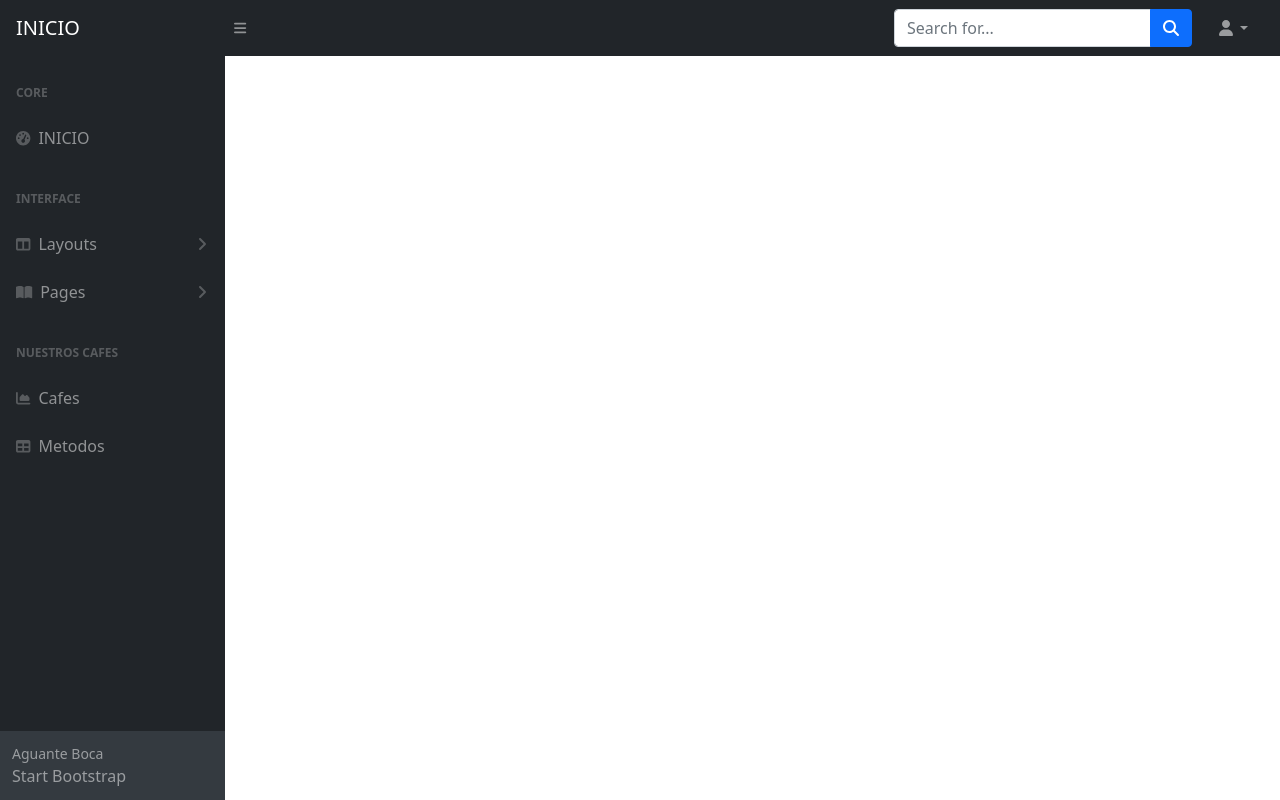
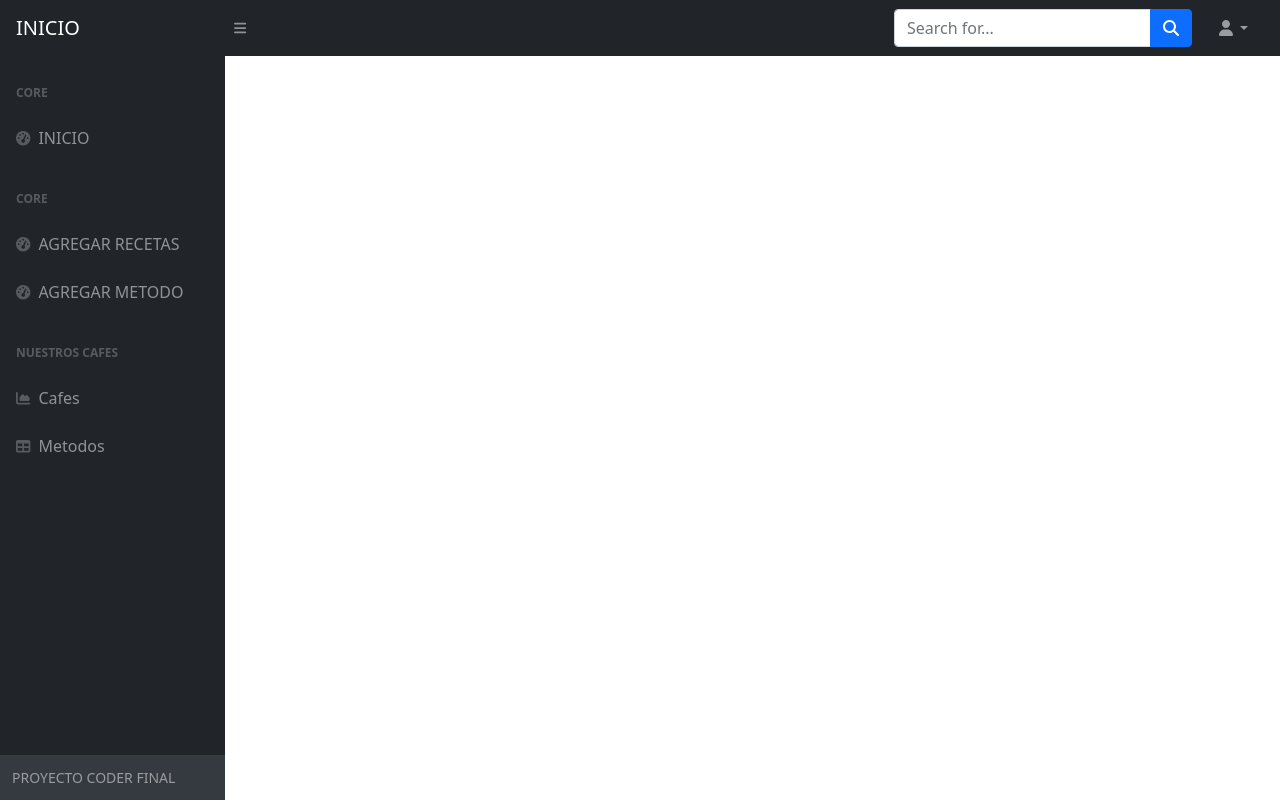
Before and after one commit to ToMartinho/ProyectoFinalCoder, a Django app: page /app_STT/ in a window 1280 px wide. Run offline with Django 4.2, Linux system fonts and the light colour scheme; some libraries are stand-ins or nearby versions.

Commit message:
se agregaron los botones de manera correcta a los links

```diff
--- a/ProyectoSTT/app_STT/templates/inicio.html
+++ b/ProyectoSTT/app_STT/templates/inicio.html
@@ -15,7 +15,7 @@
     <body class="sb-nav-fixed">
         <nav class="sb-topnav navbar navbar-expand navbar-dark bg-dark">
             <!-- Navbar Brand-->
-            <a class="navbar-brand ps-3" href="app_STT/templates/inicio.html">INICIO</a>
+            <a class="navbar-brand ps-3" href={% url 'Inicio' %}>INICIO</a>
             <!-- Sidebar Toggle-->
             <button class="btn btn-link btn-sm order-1 order-lg-0 me-4 me-lg-0" id="sidebarToggle" href="#!"><i class="fas fa-bars"></i></button>
             <!-- Navbar Search-->
@@ -30,7 +30,8 @@
                 <li class="nav-item dropdown">
                     <a class="nav-link dropdown-toggle" id="navbarDropdown" href="#" role="button" data-bs-toggle="dropdown" aria-expanded="false"><i class="fas fa-user fa-fw"></i></a>
                     <ul class="dropdown-menu dropdown-menu-end" aria-labelledby="navbarDropdown">
-                        <li><a class="dropdown-item" href="#!">Lista Usuarios</a></li>
+                        <li><a class="dropdown-item" href={% url "ListaUsuarios" %}>Lista Usuarios</a></li>
+                        <li><a class="dropdown-item" href={% url "creausuario" %}>Crear Usuario</a></li>
                     </ul>
                 </li>
             </ul>
@@ -41,49 +42,32 @@
                     <div class="sb-sidenav-menu">
                         <div class="nav">
                             <div class="sb-sidenav-menu-heading">Core</div>
-                            <a class="nav-link" href="inicio.html">
+                            <a class="nav-link" href={% url 'Inicio' %}>
                                 <div class="sb-nav-link-icon"><i class="fas fa-tachometer-alt"></i></div>
                                 INICIO
                             </a>
-                            <div class="sb-sidenav-menu-heading">Interface</div>
-                            <a class="nav-link collapsed" href="#" data-bs-toggle="collapse" data-bs-target="#collapseLayouts" aria-expanded="false" aria-controls="collapseLayouts">
-                                <div class="sb-nav-link-icon"><i class="fas fa-columns"></i></div>
-                                Layouts
-                                <div class="sb-sidenav-collapse-arrow"><i class="fas fa-angle-down"></i></div>
+                            <div class="sb-sidenav-menu-heading">Core</div>
+                            <a class="nav-link" href={% url "TiposDeCafe" %}>
+                                <div class="sb-nav-link-icon"><i class="fas fa-tachometer-alt"></i></div>
+                                AGREGAR RECETAS
                             </a>
-                            <div class="collapse" id="collapseLayouts" aria-labelledby="headingOne" data-bs-parent="#sidenavAccordion">
-                                <nav class="sb-sidenav-menu-nested nav">
-                                    <a class="nav-link" href="layout-static.html">Static Navigation</a>
-                                    <a class="nav-link" href="layout-sidenav-light.html">Light Sidenav</a>
-                                </nav>
-                            </div>
-                            <a class="nav-link collapsed" href="#" data-bs-toggle="collapse" data-bs-target="#collapsePages" aria-expanded="false" aria-controls="collapsePages">
-                                <div class="sb-nav-link-icon"><i class="fas fa-book-open"></i></div>
-                                Pages
-                                <div class="sb-sidenav-collapse-arrow"><i class="fas fa-angle-down"></i></div>
+                            <a class="nav-link" href={% url "MetodosDeCafe" %}>
+                                <div class="sb-nav-link-icon"><i class="fas fa-tachometer-alt"></i></div>
+                                AGREGAR METODO
                             </a>
-                            <div class="collapse" id="collapsePages" aria-labelledby="headingTwo" data-bs-parent="#sidenavAccordion">
-                                <nav class="sb-sidenav-menu-nested nav accordion" id="sidenavAccordionPages">
-                                    <a class="nav-link collapsed" href="#" data-bs-toggle="collapse" data-bs-target="#pagesCollapseAuth" aria-expanded="false" aria-controls="pagesCollapseAuth">
-                                        Authentication
-                                        <div class="sb-sidenav-collapse-arrow"><i class="fas fa-angle-down"></i></div>
-                                    </a>
-                                </nav>
-                            </div>
                             <div class="sb-sidenav-menu-heading">Nuestros Cafes</div>
-                            <a class="nav-link" href="Listacafes.html">
+                            <a class="nav-link" href={% url "listaDeCafes" %}>
                                 <div class="sb-nav-link-icon"><i class="fas fa-chart-area"></i></div>
                                 Cafes
                             </a>
-                            <a class="nav-link" href="lista_metodos.html">
+                            <a class="nav-link" href={% url "listaMetodos" %}>
                                 <div class="sb-nav-link-icon"><i class="fas fa-table"></i></div>
                                 Metodos
                             </a>
-                        </div>
+                                        </div>
                     </div>
                     <div class="sb-sidenav-footer">
-                        <div class="small">Aguante Boca</div>
-                        Start Bootstrap
+                        <div class="small">PROYECTO CODER FINAL</div>
                     </div>
                 </nav>
             </div>
--- a/ProyectoSTT/app_STT/templates/usuarioFormulario.html
+++ b/ProyectoSTT/app_STT/templates/usuarioFormulario.html
@@ -13,4 +13,5 @@
 
         <input type="submit" value="Cargar">
 
+
     </form>
```
Also changed, not shown: ProyectoSTT/db.sqlite3.
